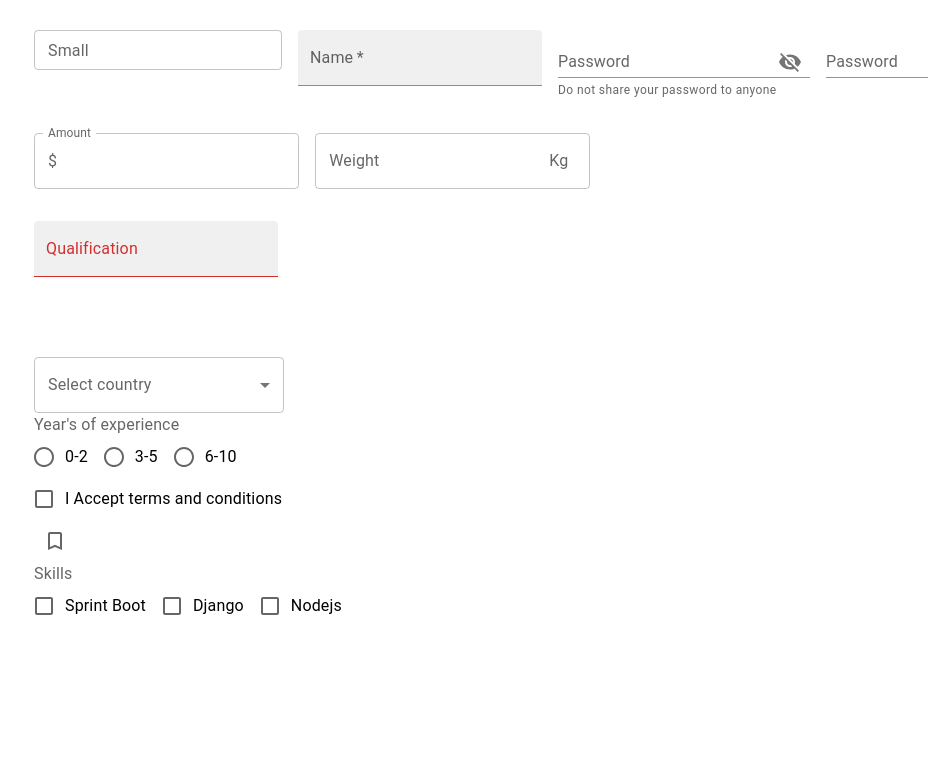
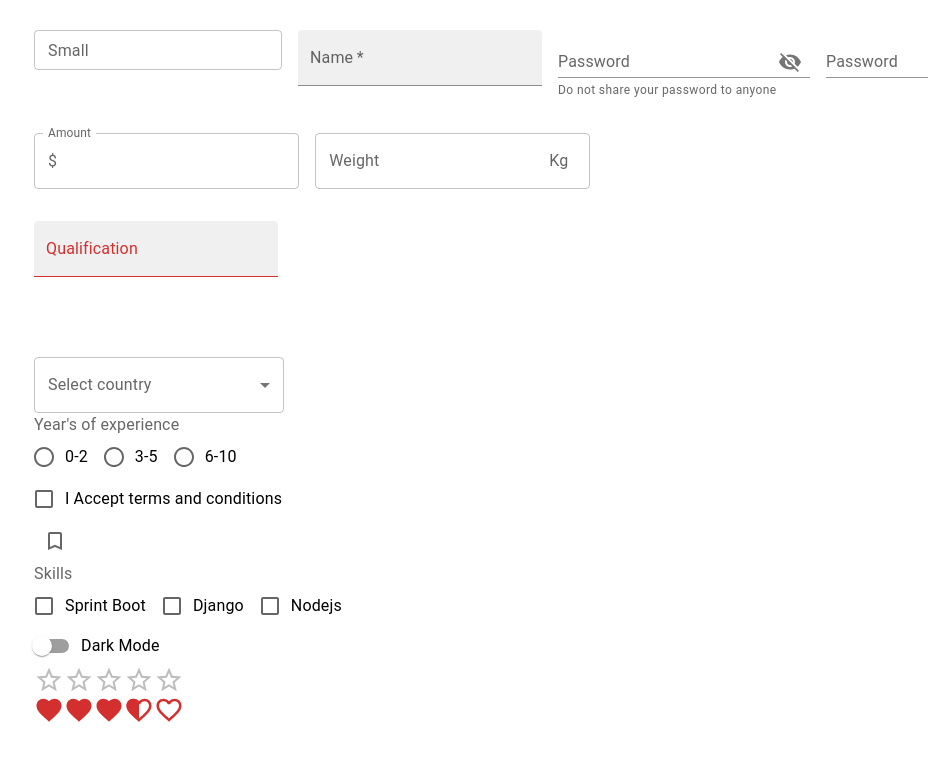
Before and after one commit to manoj19-github/material-react, a React (Create React App) app: page / in a window 1280 px wide. Shown: the part 809-1570 px from the top of the page, without its empty margins (30-958 px from the left). Before the commit the page ends 1500 px from the top, so only its background shows below. Built offline with nearby package versions, Linux system fonts and the light colour scheme.

Commit message:
rating complete

```diff
--- a/src/App.tsx
+++ b/src/App.tsx
@@ -2,7 +2,9 @@ import "./App.css";
 import MuiButtons from "./components/MuiButtons";
 import MuiCheckbox from "./components/MuiCheckbox";
 import MuiRadio from "./components/MuiRadio";
+import MuiRating from "./components/MuiRating";
 import MuiSelect from "./components/MuiSelect";
+import MuiSwitch from "./components/MuiSwitch";
 import MuiTextField from "./components/MuiTextField";
 import MuiTypography from "./components/MuiTypography";
 
@@ -15,6 +17,8 @@ function App() {
       <MuiSelect />
       <MuiRadio />
       <MuiCheckbox />
+      <MuiSwitch />
+      <MuiRating />
     </div>
   );
 }
--- /dev/null
+++ b/src/components/MuiRating.tsx
@@ -0,0 +1,36 @@
+import React, { useState } from "react";
+import { Stack, Rating } from "@mui/material";
+import FavoriteIcon from "@mui/icons-material/Favorite";
+import FavoriteBorderIcon from "@mui/icons-material/FavoriteBorder";
+
+const MuiRating = () => {
+  const [ratingCount, setRatingCount] = useState<number | null>(null);
+  const [favCount, setFavCount] = useState<number | null>(3.5);
+  console.log("rating : ", ratingCount);
+  const handleChange = (e: React.ChangeEvent<{}>, newValue: number | null) => {
+    setFavCount(newValue);
+  };
+  return (
+    <Stack>
+      <Rating
+        precision={0.5}
+        value={ratingCount}
+        size="large"
+        onChange={(e: React.ChangeEvent<{}>, newValue: number | null) =>
+          setRatingCount(newValue)
+        }
+      />
+      <Rating
+        precision={0.5}
+        value={favCount}
+        onChange={handleChange}
+        size="large"
+        readOnly
+        icon={<FavoriteIcon fontSize="inherit" color="error" />}
+        emptyIcon={<FavoriteBorderIcon fontSize="inherit" color="error" />}
+      />
+    </Stack>
+  );
+};
+
+export default MuiRating;
--- /dev/null
+++ b/src/components/MuiSwitch.tsx
@@ -0,0 +1,20 @@
+import React, { useState } from "react";
+import { Box, Switch, FormControlLabel } from "@mui/material";
+
+const MuiSwitch = () => {
+  const [checked, setChecked] = useState<boolean>(false);
+  const handleChange = (e: React.ChangeEvent<HTMLInputElement>) => {
+    setChecked(e.target.checked);
+  };
+  console.log("checked : ", checked);
+  return (
+    <Box>
+      <FormControlLabel
+        label="Dark Mode"
+        control={<Switch checked={checked} onChange={handleChange} />}
+      />
+    </Box>
+  );
+};
+
+export default MuiSwitch;
```
